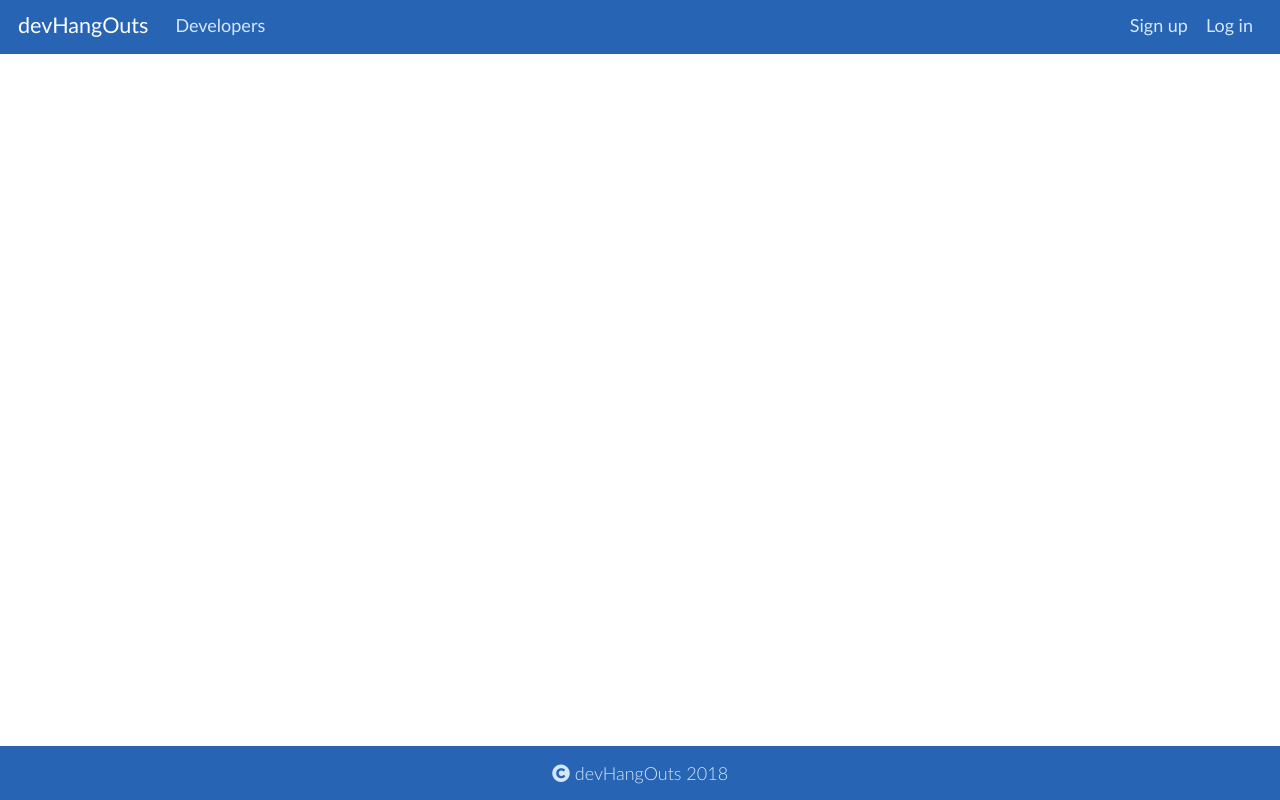
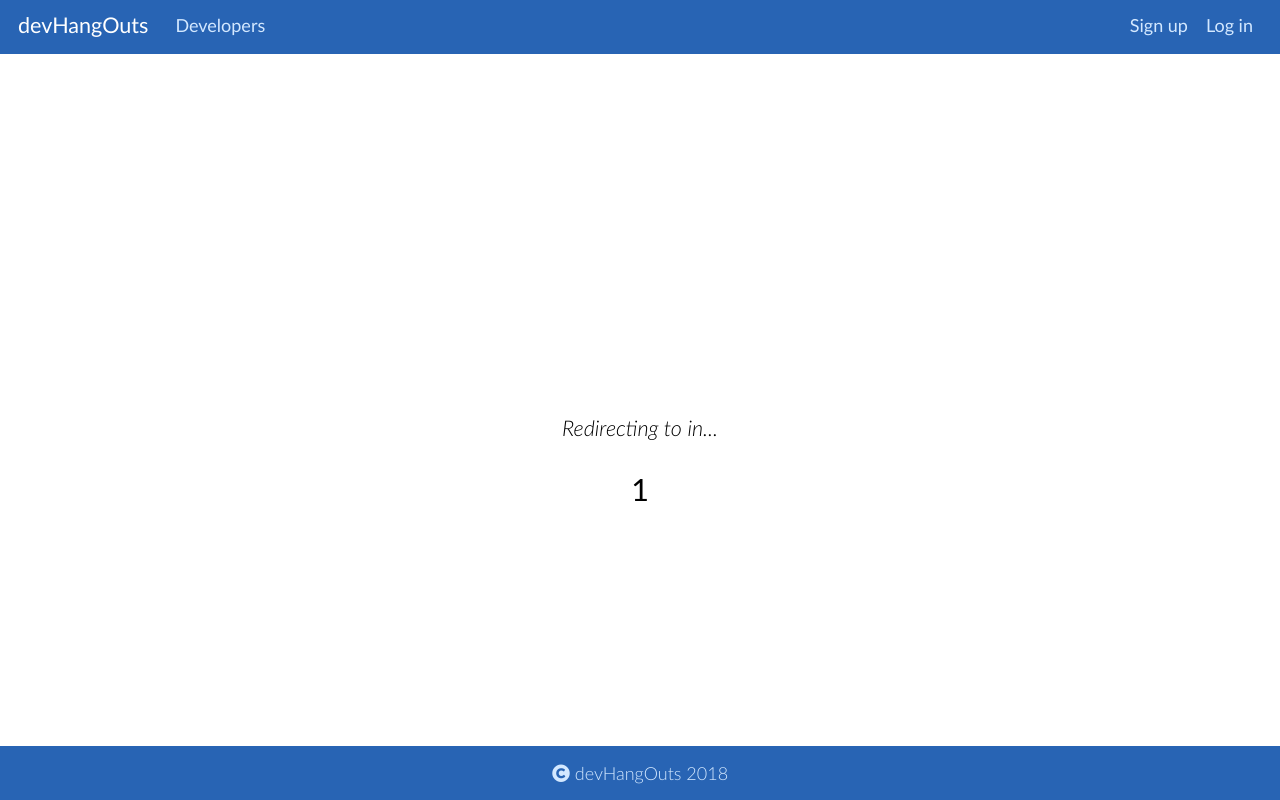
Before and after one commit to robertg042/devHangOuts, a React app in the folder client/: page /redirect in a window 1280 px wide. Built offline with nearby package versions, Linux system fonts and the light colour scheme.

Commit message:
client: replaced Logout component with more generic Redirect component

```diff
--- a/client/src/App.js
+++ b/client/src/App.js
@@ -9,6 +9,7 @@ import LoginForm from "./components/LoginForm/LoginForm";
 import SignupForm from "./components/SignupForm/SignupForm";
 import ProfilesList from "./components/ProfilesList/ProfilesList";
 import Logout from "./components/Logout/Logout";
+import Redirect from "./components/Redirect/Redirect";
 import store from "./store/store";
 import { setAuthToken } from "./shared/utils";
 import { setAuthenticatedUser, logoutUser } from "./store/actions/authActions";
@@ -21,7 +22,7 @@ class App extends Component {
       // check if token has expired
       if (userFromToken.exp < Date.now() / 1000) {
         store.dispatch(logoutUser());
-        this.props.history.push("/login");
+        this.props.history.push("/redirect", { message: "Your authorization token has expired. Please login again", to: "log in page", url: "/login" });
       } else {
         // set token to axios' Authorization header
         setAuthToken(localStorage.jwtToken);
@@ -39,7 +40,7 @@ class App extends Component {
           <Route exact path={"/login"} component={LoginForm}/>
           <Route exact path={"/signup"} component={SignupForm}/>
           <Route exact path={"/developers"} component={ProfilesList}/>
-          <Route exact path={"/logout"} component={Logout}/>
+          <Route exact path={"/redirect"} component={Redirect}/>
           <Route exact path={"/"} component={Landing}/>
         </Layout>
       </div>
--- a/client/src/components/Logout/Logout.css
+++ b/client/src/components/Redirect/Redirect.css
@@ -1,10 +1,10 @@
-.LogoutWrapper {
+.RedirectWrapper {
   height: 100%;
   text-align: center;
   margin: 0.5rem 0;
 }
 
-.Logout {
+.Redirect {
   height: 100%;
   width: 100%;
   display: flex;
--- a/client/src/components/Logout/Logout.js
+++ b/client/src/components/Redirect/Redirect.js
@@ -3,9 +3,9 @@ import PropTypes from "prop-types";
 import { connect } from "react-redux";
 import * as actionCreators from "../../store/actions";
 
-import classes from "./Logout.css";
+import classes from "./Redirect.css";
 
-class Logout extends Component {
+class Redirect extends Component {
   state = {
     secondsLeft: 5
   };
@@ -24,7 +24,7 @@ class Logout extends Component {
   countDown = () => {
     if (this.state.secondsLeft === 1) {
       clearInterval(this.timer);
-      this.props.history.push("/");
+      this.props.history.push(this.props.location.state.url);
 
       return;
     }
@@ -36,11 +36,18 @@ class Logout extends Component {
   };
 
   render() {
+    let path = null;
+    let msg = null;
+    if (this.props.location.state) {
+      path = this.props.location.state.to;
+      msg = this.props.location.state.message;
+    }
+
     return (
-      <div className={classes.LogoutWrapper}>
-        <div className={classes.Logout}>
-          <div className={classes.InfoHeader}>You have been successfully logged out <i className="far fa-smile"/></div>
-          <div className={[classes.InfoRedirect, "lato300i"].join(" ")}>Redirecting to home page in...</div>
+      <div className={classes.RedirectWrapper}>
+        <div className={classes.Redirect}>
+          <div className={classes.InfoHeader}>{msg}</div>
+          <div className={[classes.InfoRedirect, "lato300i"].join(" ")}>Redirecting to {path} in...</div>
           <div className={classes.Counter}>{this.state.secondsLeft}</div>
         </div>
       </div>
@@ -48,8 +55,12 @@ class Logout extends Component {
   }
 }
 
-Logout.propTypes = {
+Redirect.propTypes = {
   logoutUser: PropTypes.func.isRequired
+};
+
+Redirect.defaultProps = {
+  children: null
 };
 
 const mapDispatchToProps = dispatch => {
@@ -58,4 +69,4 @@ const mapDispatchToProps = dispatch => {
   };
 };
 
-export default connect(null, mapDispatchToProps)(Logout);
+export default connect(null, mapDispatchToProps)(Redirect);
```
